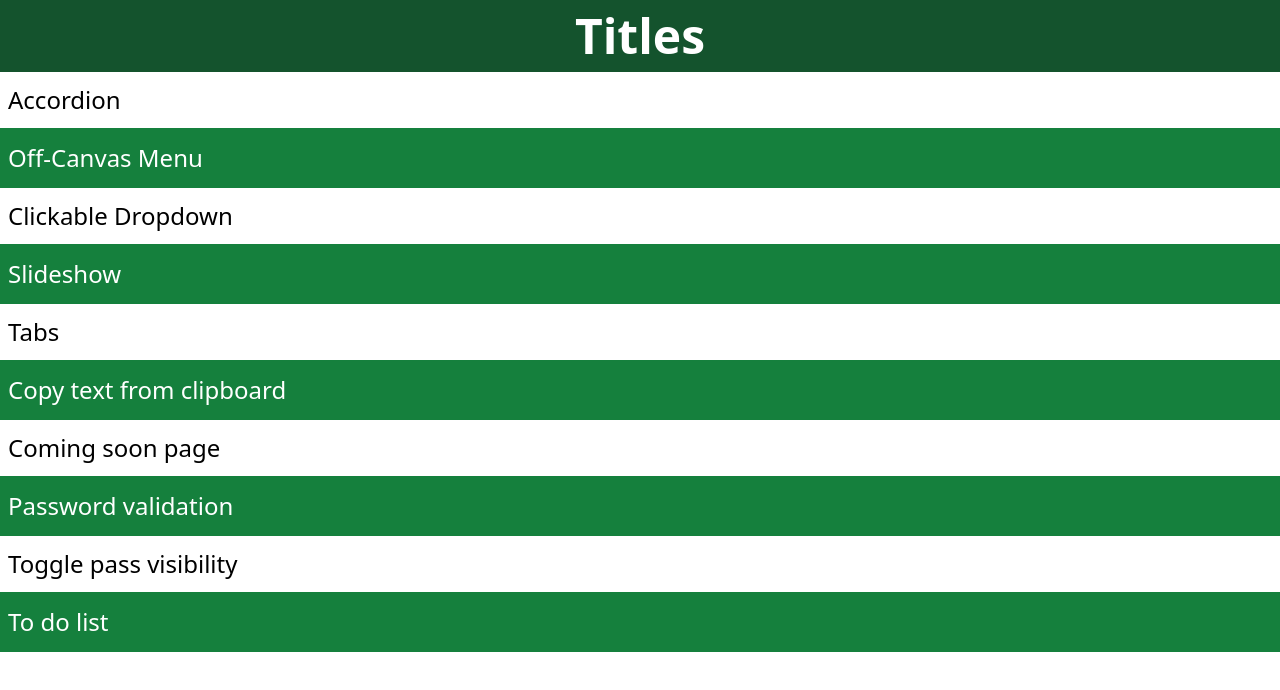
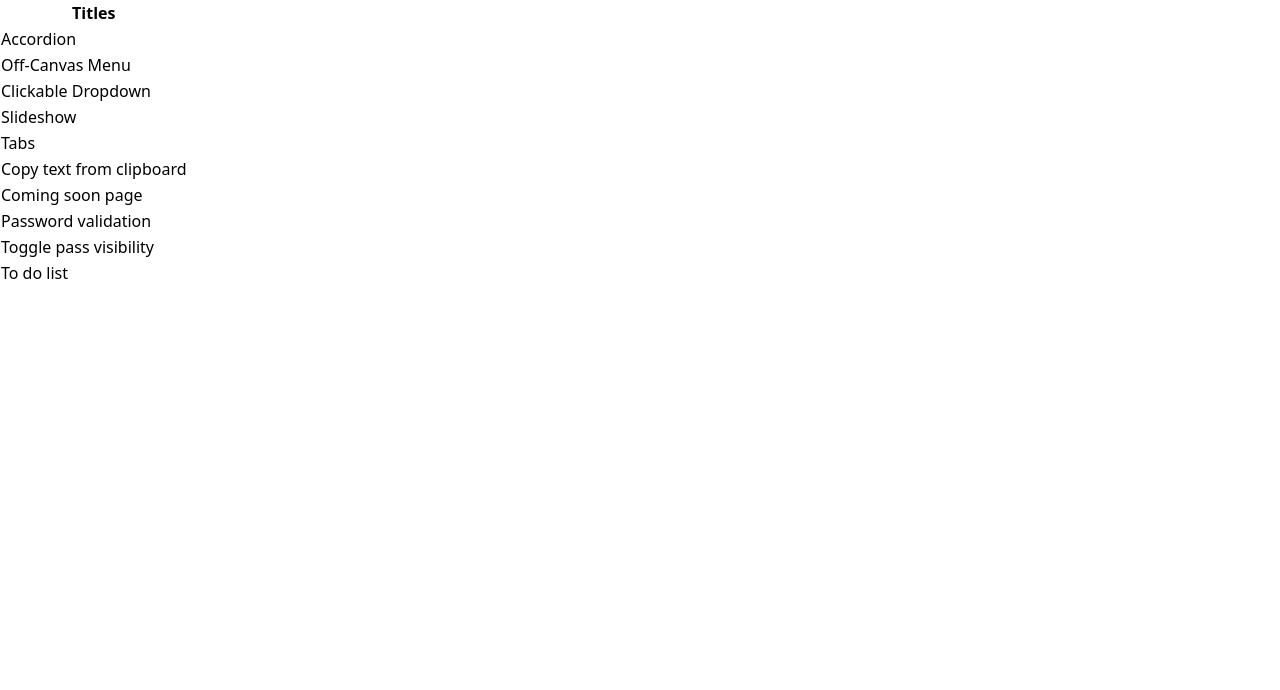
Before and after one commit to mrym-khodaprst/1402-09-14, a website: page src/index.html in a window 1280 px wide. Drawn offline with Linux system fonts and the light colour scheme.

Commit message:
remove tailwind classes

```diff
--- a/src/index.html
+++ b/src/index.html
@@ -10,40 +10,40 @@
 
 <body>
 
-    <table class="mb-4 w-full border-green-800">
-        <tr class="border-green-700 bg-green-900 text-white">
-            <th class="py-3 text-5xl font-bold mx-auto">Titles</th>
+    <table>
+        <tr>
+            <th>Titles</th>
         </tr>
         <tbody>
-            <tr class="even:bg-green-700 odd:bg-white border-b-2 border-green-700  hover:bg-slate-300 hover:text-green-950">
-                <td class="px-2 py-3"><a class="text-2xl" href="./Accordion/index.html">Accordion</a></td>
+            <tr>
+                <td><a href="./Accordion/index.html">Accordion</a></td>
             </tr>
-            <tr class="even:bg-green-700 odd:bg-white border-b-2 border-green-700 text-white hover:text-green-950">
-                <td class="px-2 py-3"><a class="text-2xl" href="./Off-Canvas-Menu/index.html">Off-Canvas Menu</a></td>
+            <tr>
+                <td><a href="./Off-Canvas-Menu/index.html">Off-Canvas Menu</a></td>
             </tr>
-            <tr class="even:bg-green-700 odd:bg-white border-b-2 border-green-700  hover:bg-slate-300 hover:text-green-950">
-                <td class="px-2 py-3"><a class="text-2xl" href="./Click-dropdown/index.html">Clickable Dropdown</a></td>
+            <tr>
+                <td><a href="./Click-dropdown/index.html">Clickable Dropdown</a></td>
             </tr>
-            <tr class="even:bg-green-700 odd:bg-white border-b-2 border-green-700 text-white hover:text-green-950">
-                <td class="px-2 py-3"><a class="text-2xl" href="./Slideshow/index.html">Slideshow</a></td>
+            <tr>
+                <td><a href="./Slideshow/index.html">Slideshow</a></td>
             </tr>
-            <tr class="even:bg-green-700 odd:bg-white border-b-2 border-green-700  hover:bg-slate-300 hover:text-green-950">
-                <td class="px-2 py-3"><a class="text-2xl" href="./tabs/index.html">Tabs</a></td>
+            <tr>
+                <td><a href="./tabs/index.html">Tabs</a></td>
             </tr>
-            <tr class="even:bg-green-700 odd:bg-white border-b-2 border-green-700 text-white hover:text-green-950">
-                <td class="px-2 py-3"><a class="text-2xl" href="./Copy-to-clipboard/index.html">Copy text from clipboard</a></td>
+            <tr>
+                <td><a href="./Copy-to-clipboard/index.html">Copy text from clipboard</a></td>
             </tr>
-            <tr class="even:bg-green-700 odd:bg-white border-b-2 border-green-700  hover:bg-slate-300 hover:text-green-950">
-                <td class="px-2 py-3"><a class="text-2xl" href="./coming-soon/index.html">Coming soon page</a></td>
+            <tr>
+                <td><a href="./coming-soon/index.html">Coming soon page</a></td>
             </tr>
-            <tr class="even:bg-green-700 odd:bg-white border-b-2 border-green-700 text-white hover:text-green-950">
-                <td class="px-2 py-3"><a class="text-2xl" href="./password-validation/index.html">Password validation</a></td>
+            <tr>
+                <td><a href="./password-validation/index.html">Password validation</a></td>
             </tr>
-            <tr class="even:bg-green-700 odd:bg-white border-b-2 border-green-700 hover:bg-slate-300 hover:text-green-950">
-                <td class="px-2 py-3"><a class="text-2xl" href="./toggle-password-visibility/index.html">Toggle pass visibility</a></td>
+            <tr>
+                <td><a href="./toggle-password-visibility/index.html">Toggle pass visibility</a></td>
             </tr>
-            <tr class="even:bg-green-700 odd:bg-white border-b-2 border-green-700 text-white hover:text-green-950">
-                <td class="px-2 py-3"><a class="text-2xl" href="./to-do-list/index.html">To do list</a></td>
+            <tr>
+                <td><a href="./to-do-list/index.html">To do list</a></td>
             </tr>
         </tbody>
     </table>
```
